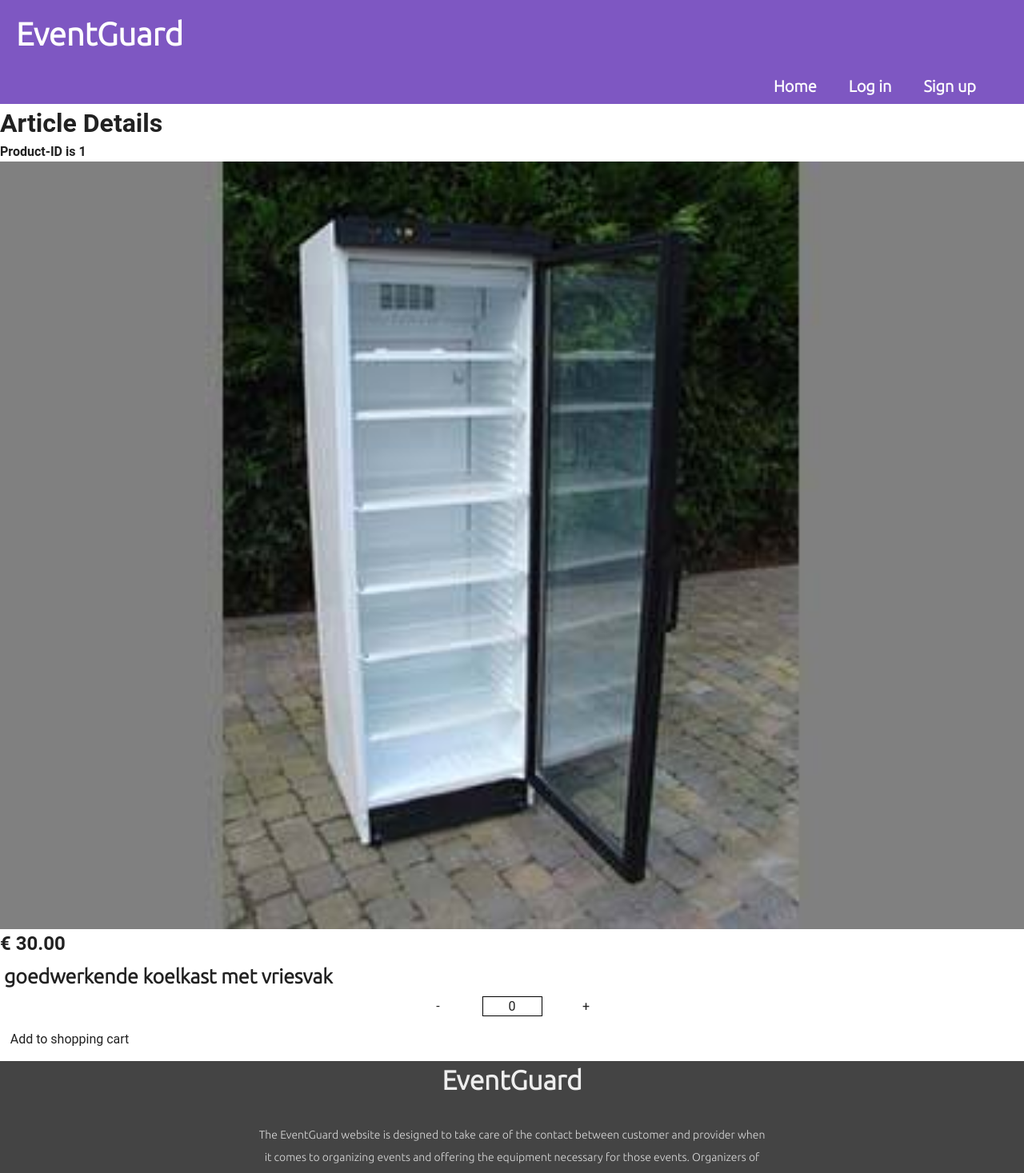
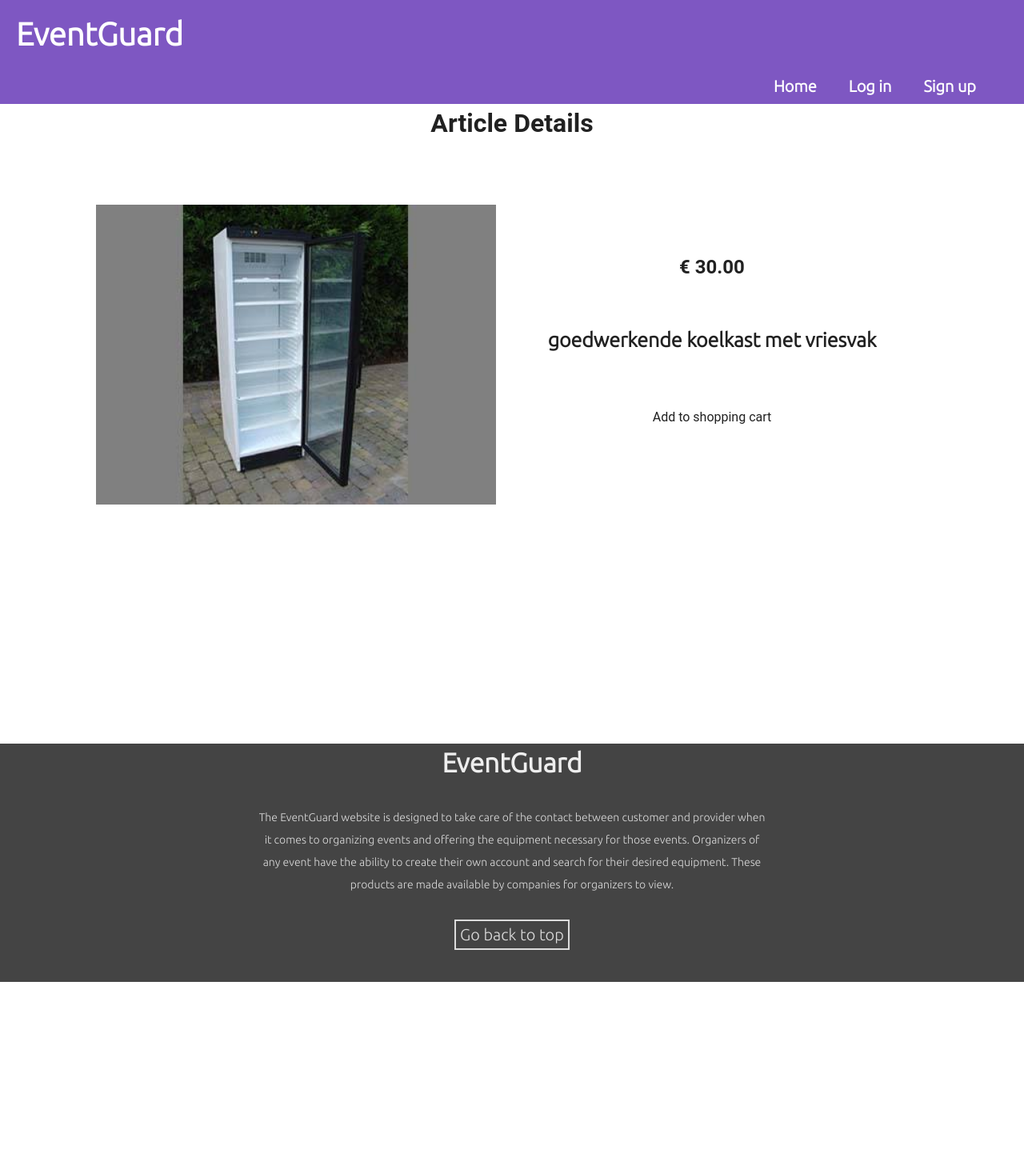
Before and after one commit to Maxim2012-dev/Project-Web-Technologies, a Vue app in the folder event-guard/: page /Article/1 in a window 1280 px wide. Shown: the top 1467 px of the page at 80% size. After the commit the page ends 1228 px from the top, so only its background shows below. Built offline with nearby package versions, Linux system fonts and the light colour scheme.

Commit message:
Update ArticleDetails.vue

```diff
--- a/event-guard/src/components/Company/ArticleDetails.vue
+++ b/event-guard/src/components/Company/ArticleDetails.vue
@@ -1,16 +1,16 @@
 <template>
   <v-app>
+    <div class="detailsCont">
     <h1>Article Details</h1>
-    <h4> Product-ID is {{ this.productId }}</h4>
-    <img src="../../assets/koelkast.jpg" alt="koelkast" max-width="500" max-height="500">
-    <h2> € 30.00 </h2>
-    <h3> goedwerkende koelkast met vriesvak </h3>
-    <div id="ammountContainer">
-      <button v-on:click="decrementCounter" id="decrement">-</button>
-      <div id="number">{{ count }}</div>
-      <button v-on:click="incrementCounter" id="increment">+</button>
-    </div>
-    <button id="orderButton"> Add to shopping cart </button>
+    <main>
+    <img src="../../assets/koelkast.jpg" alt="koelkast" style="width:100%; max-width:500px;">
+    <div class="details">
+    <h2 class="detail"> € 30.00 </h2>
+    <h3 class="detail"> goedwerkende koelkast met vriesvak </h3>
+    <button class="filter"> Add to shopping cart </button>
+  </div>
+  </main>
+  </div>
   </v-app>
 </template>
 
@@ -19,7 +19,6 @@ export default {
   data() {
     return {
       productId: this.$route.params.id,
-      count: 0
     }
   },
   methods: {
@@ -38,38 +37,35 @@ export default {
 </script>
 
 <style>
-#ammountContainer {
-  display: flex;
-  flex-direction: row;
-  align-items: flex-start;
-  justify-content: center;
-  align-self: center;
-}
-
-#number {
-  height: 25px;
-  width: 75px;
-  border: 1px solid black;
-  text-align: center;
-  background-color: white;
-  margin: 0 5px;
-}
-
-#increment {
-  height: 27px;
-  width: 100px;
-
-}
-
-#decrement {
-  height: 27px;
-  width: 100px;
-
-}
-
 #orderButton {
   margin: 12px;
   height: 30px;
   width: 150px;
 }
+
+.detailsCont{
+  box-sizing: border-box;
+  text-align: center;
+  display: flex;
+  flex-direction: column;
+}
+
+main{
+  flex-direction: row;
+  padding: 3em 3em;
+  display: flex;
+  flex: 1;
+  justify-content: center;
+  margin: 30px 30px;
+
+}
+
+.details {
+  flex-direction: column;
+  padding: 60px;
+}
+
+.detail {
+  padding-bottom: 50px;
+}
 </style>
```
